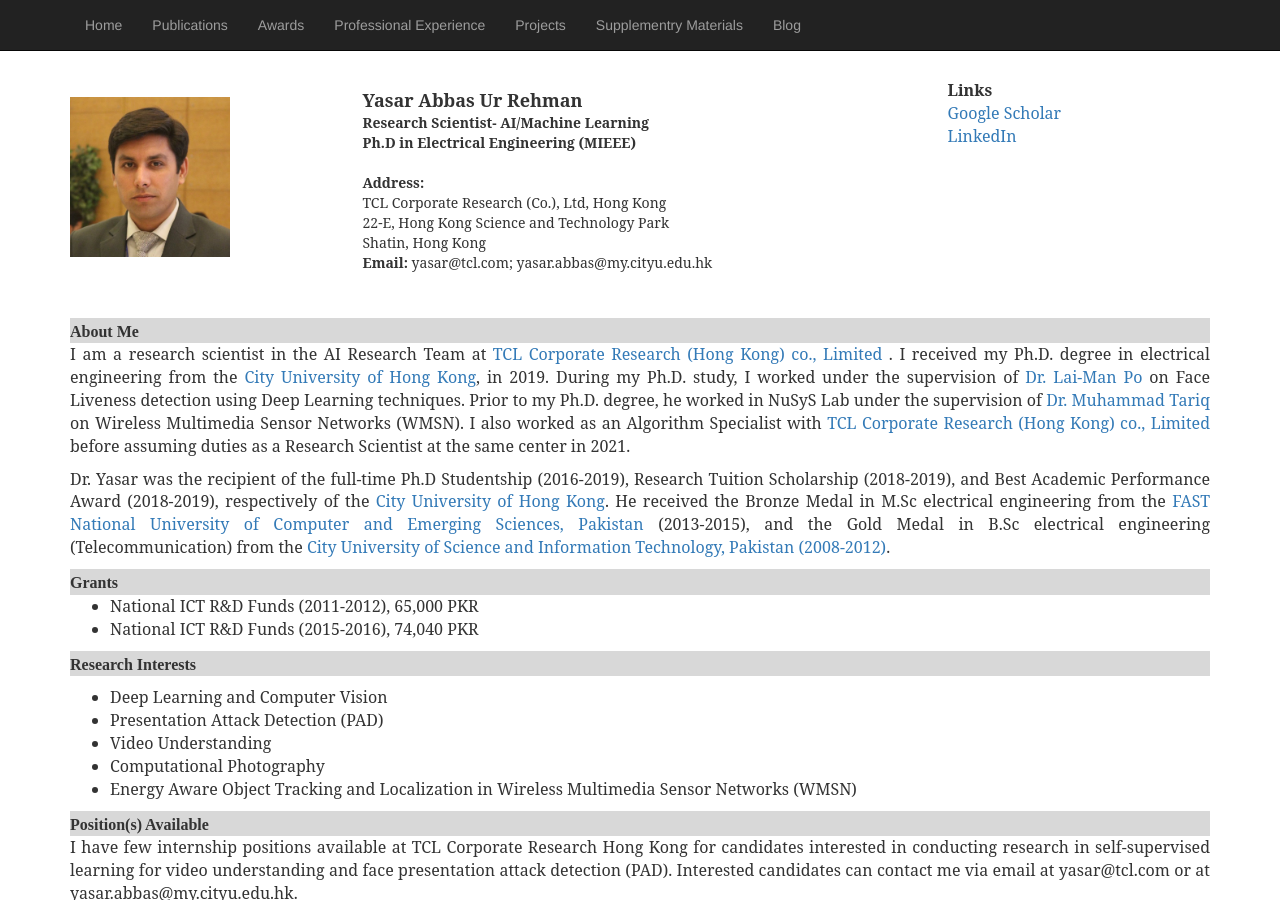
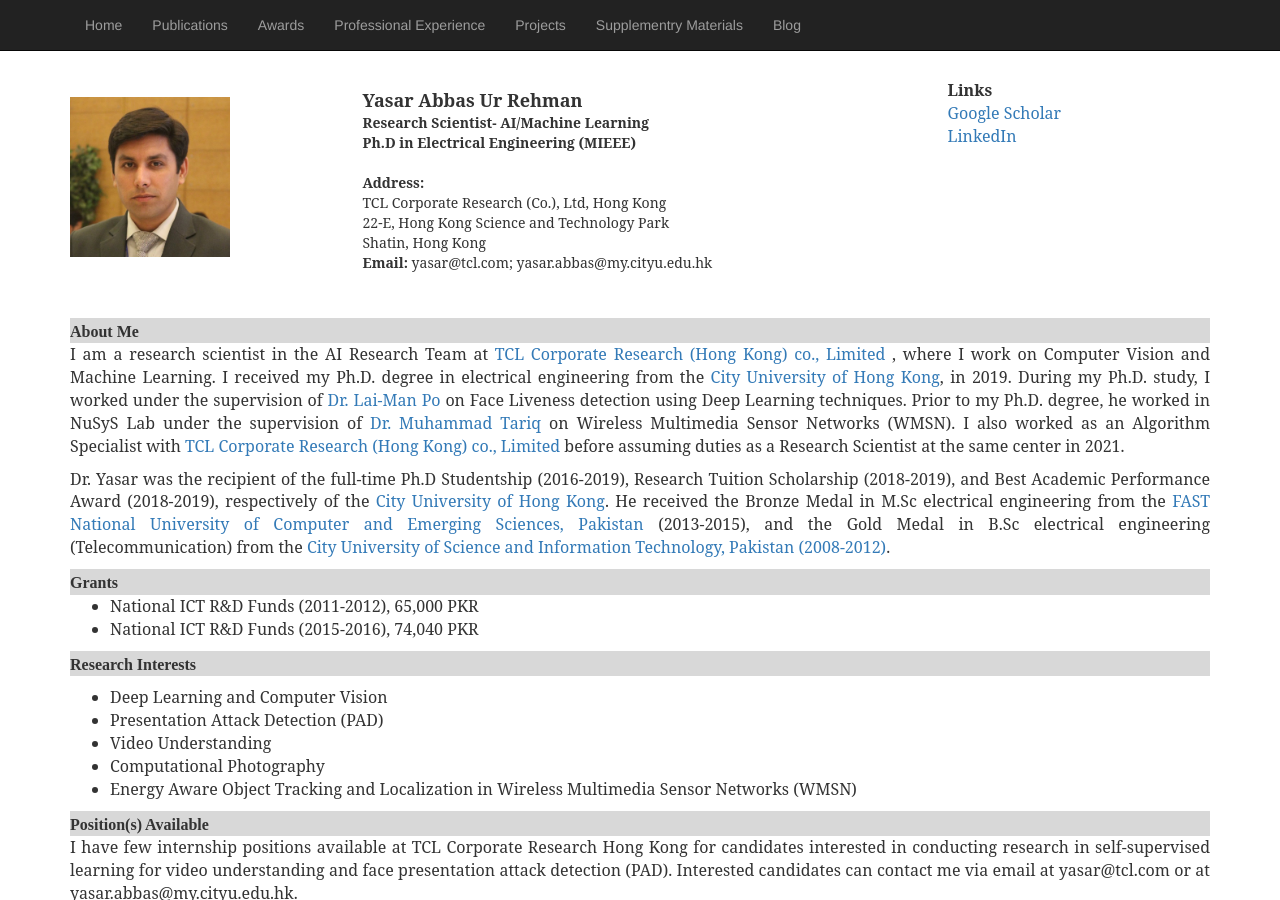
Before and after one commit to yasar-rehman/yasar, a Jekyll site: the page built from index.html, in a window 1280 px wide and 900 px high. Built offline with Jekyll 4.4.1, drawn with Linux system fonts in a browser that asks for light colours; some web fonts are replaced.

Commit message:
Update index.html

```diff
--- a/index.html
+++ b/index.html
@@ -40,7 +40,7 @@
         					<b>About Me</b>
         						</font></td></tr></table>
 			<p style="font-family: 'Serif', Times New Roman; font-size: 16px"> I am a research scientist in the AI Research Team at
-				<a href="http://tclrd.com.hk/"> TCL Corporate Research (Hong Kong) co., Limited </a>.
+				<a href="http://tclrd.com.hk/"> TCL Corporate Research (Hong Kong) co., Limited </a>, where I work on Computer Vision and Machine Learning.
 
 
 				I received my Ph.D. degree in electrical engineering
```
